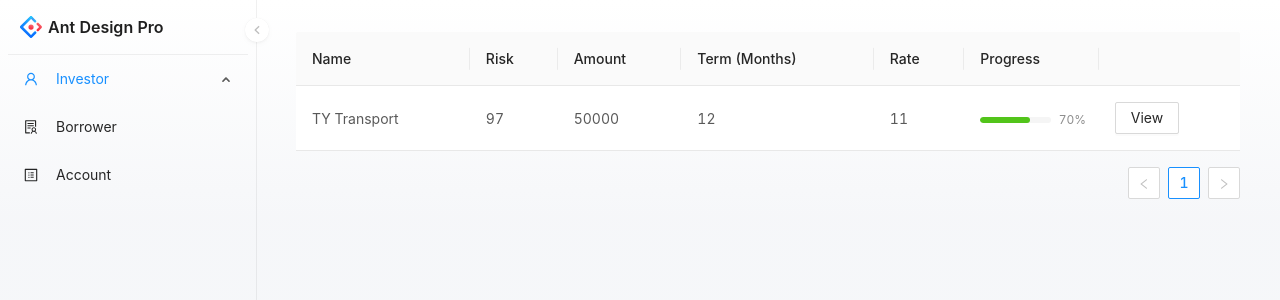
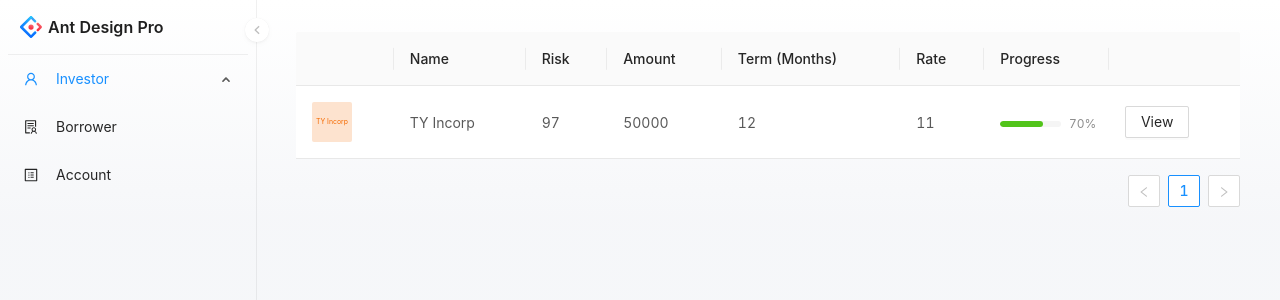
Before and after one commit to NyashaNziramasanga/lendmarket, a Next.js app: page /marketplace in a window 1280 px wide. Shown: the top 300 px of the page. Built offline with nearby package versions, Linux system fonts and the light colour scheme.

Commit message:
Added Avatar

```diff
--- a/pages/marketplace.tsx
+++ b/pages/marketplace.tsx
@@ -1,11 +1,11 @@
 import MainLayout from '../layouts/main';
-import { Table, Button, Progress } from 'antd';
+import { Table, Button, Progress, Avatar } from 'antd';
 
 export default function Marketplace() {
   const data = [
     {
       key: '1',
-      name: 'TY Transport',
+      name: 'TY Incorp',
       risk: 97,
       amount: 50000,
       term: 12,
@@ -15,6 +15,21 @@ export default function Marketplace() {
   ];
 
   const columns = [
+    {
+      title: '',
+      key: 'image',
+      render: (record) => (
+        // TODO: if there is an image reveal else use initials
+        <Avatar
+          shape='square'
+          size='large'
+          style={{ color: '#f56a00', backgroundColor: '#fde3cf' }}
+          // src='https://zos.alipayobjects.com/rmsportal/ODTLcjxAfvqbxHnVXCYX.png'
+        >
+          {record.name}
+        </Avatar>
+      ),
+    },
     {
       title: 'Name',
       dataIndex: 'name',
```
